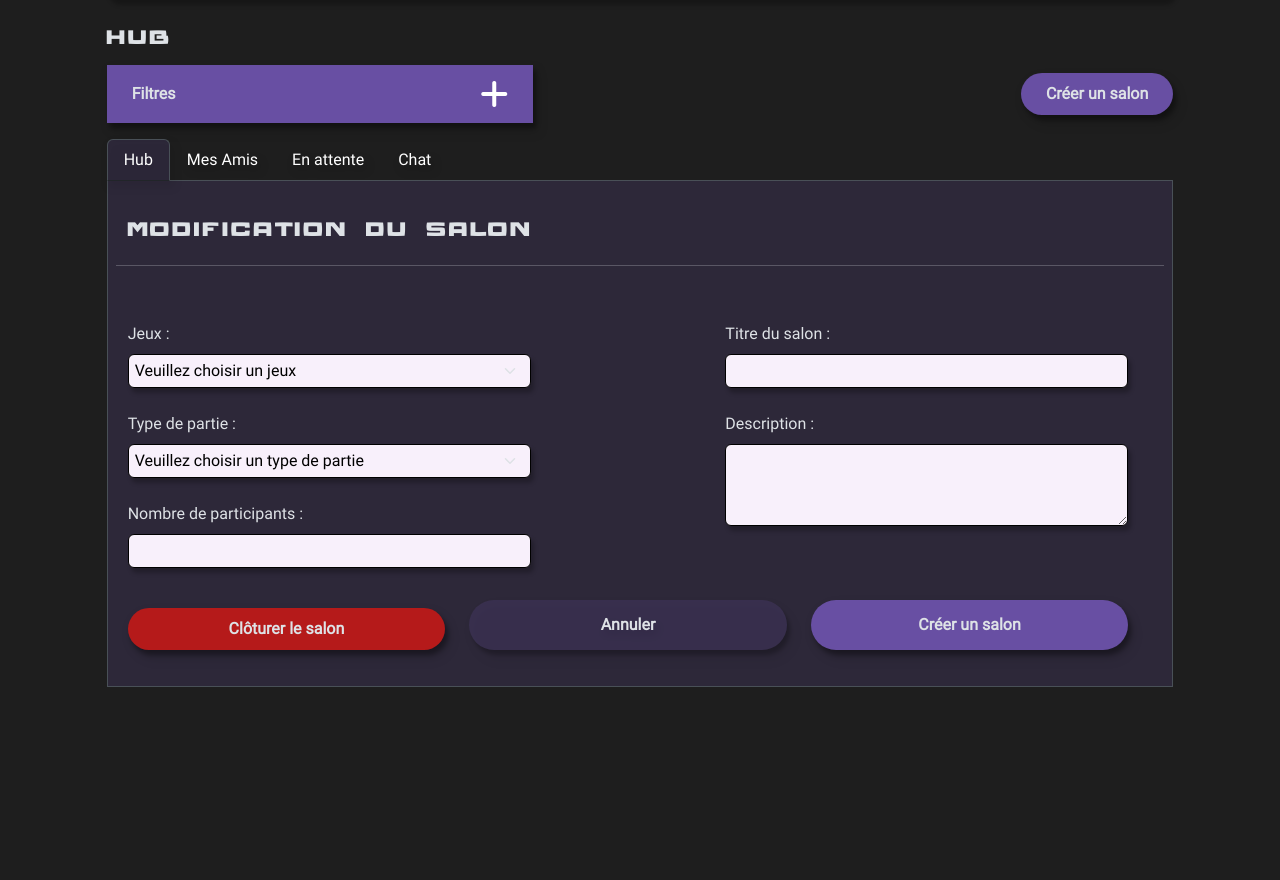
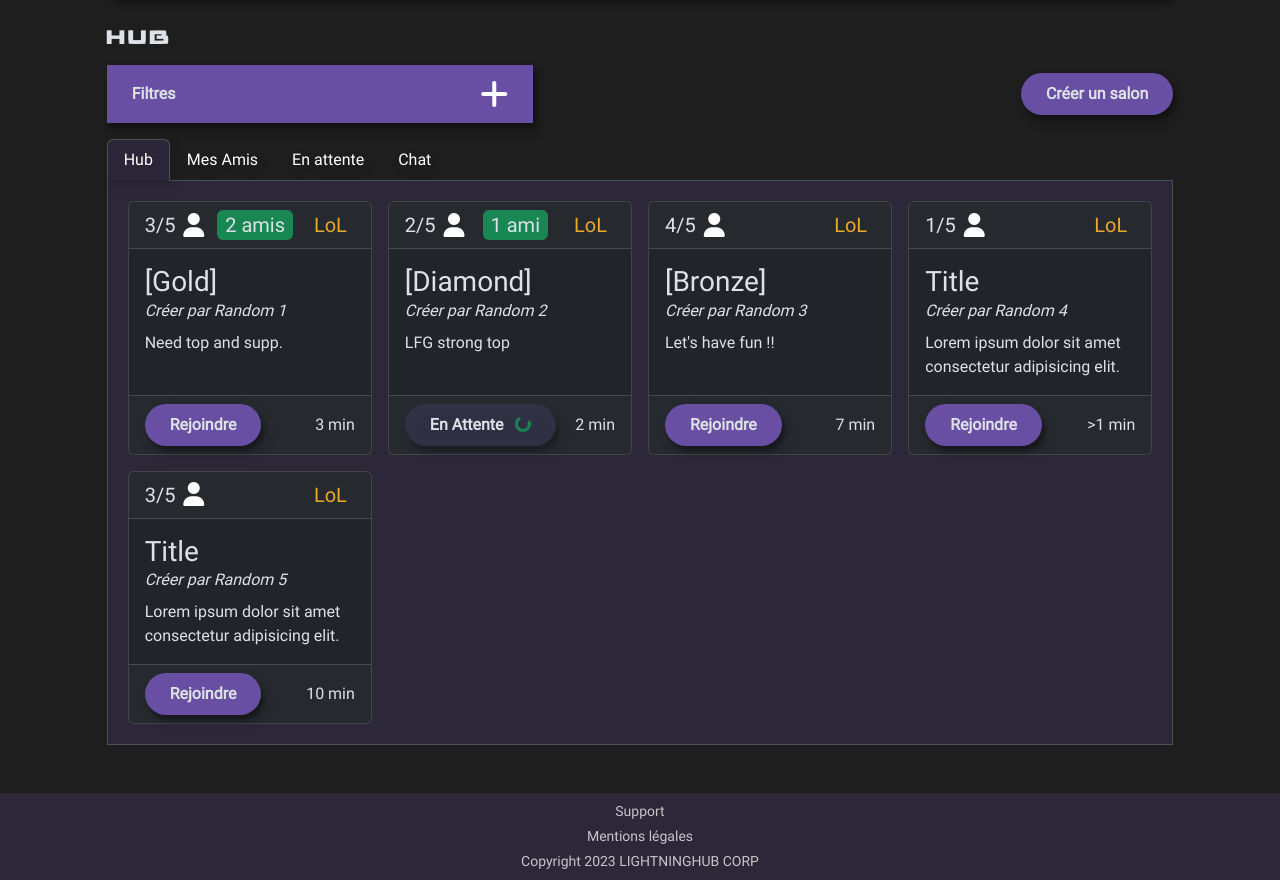
Before and after one commit to AlexMalvy/LightningHub, a PHP site: page /hub.php in a window 1280 px wide. Shown: the part 87-967 px from the top of the page. Before the commit the page ends 774 px from the top, so only its background shows below. Run offline with PHP 8.4, Linux system fonts and the light colour scheme; some libraries are stand-ins or nearby versions.

Commit message:
hub changed buttons classes changed the display for create and update room

```diff
--- a/public/hub.php
+++ b/public/hub.php
@@ -120,7 +120,7 @@
             <div class="tab-content bg-color-purple-faded" id="myTabContent">
 
                 <!-- Hub tab content -->
-                <div class="tab-pane fade show p-1 border" id="hub-tab-pane" role="tabpanel" aria-labelledby="hub-tab" tabindex="0">
+                <div class="tab-pane fade show p-1 active border" id="hub-tab-pane" role="tabpanel" aria-labelledby="hub-tab" tabindex="0">
 
                     <div class="container-fluid p-3">
                         <div class="row row-cols-1 row-cols-md-2 row-cols-xl-4 g-3">
@@ -499,16 +499,16 @@
                                 <!-- Left Side -->
                                 <div class="col-lg-5 d-lg-flex flex-column">
                                     <div>
-                                        <label for="games" class="mb-2">Jeux :</label>
-                                        <select id="games" class="input mb-4 w-100" aria-label="Select" name="games" required aria-required="true">
+                                        <label for="game_new_room" class="mb-2">Jeux :</label>
+                                        <select id="game_new_room" class="input mb-4 w-100" aria-label="Select" name="room_game" required aria-required="true">
                                             <option selected>Veuillez choisir un jeu</option>
                                             <option value="lol">League Of Legends</option>
                                         </select>
                                     </div>
 
                                     <div>
-                                        <label for="type" class="mb-2">Type de partie :</label>
-                                        <select id="type" class="input mb-4 w-100" aria-label="Select" name="type" required aria-required="true">
+                                        <label for="game_type_new_room" class="mb-2">Type de partie :</label>
+                                        <select id="game_type_new_room" class="input mb-4 w-100" aria-label="Select" name="room_game_type" required aria-required="true">
                                             <option selected>Veuillez choisir un type de partie</option>
                                             <option value="normal">Normal</option>
                                             <option value="ranked">Ranked</option>
@@ -516,16 +516,16 @@
                                     </div>
 
                                     <div>
-                                        <label for="numberofparticipants" class="mb-2">Nombre de participants :</label>
-                                        <input type="number" name="numberofparticipants" id="numberofparticipants" min="1" max="10" class="input mb-4 w-100" required aria-required="true">
+                                        <label for="player_number_new_room" class="mb-2">Nombre de participants :</label>
+                                        <input type="number" name="room_number_player" id="player_number_new_room" min="1" max="10" class="input mb-4 w-100" required aria-required="true">
                                     </div>
                                 </div>
 
                                 <!-- Right Side -->
                                 <div class="col-lg-5 offset-lg-2 d-lg-flex flex-column">
                                     <div>
-                                        <label for="titleroom" class="mb-2">Titre du salon :</label>
-                                        <input type="text" name="titleroom" id="titleroom" maxlength="40" class="input mb-4 w-100" required aria-required="true">
+                                        <label for="title_new_room" class="mb-2">Titre du salon :</label>
+                                        <input type="text" name="room_title" id="title_new_room" maxlength="40" class="input mb-4 w-100" required aria-required="true">
                                     </div>
 
                                     <div>
@@ -536,10 +536,8 @@
 
                                 <!-- Buttons -->
                                 <div class="d-lg-flex col-lg-5 offset-lg-7">
-
-                                    <button class="btn w-100 btn lh-buttons-purple-faded mb-3 me-lg-4">Annuler</button>
-                                    <button class="btn w-100 btn lh-buttons-purple mb-3">Créer un salon</button>
-
+                                    <button class="btn w-100 lh-buttons-purple-faded mb-3 me-lg-4">Annuler</button>
+                                    <button class="btn w-100 lh-buttons-purple mb-3">Créer un salon</button>
                                 </div>
 
                             </form>
@@ -550,13 +548,13 @@
                 </div>
 
                 <!-- Update Room hub tab content -->
-                <div class="tab-pane fade show p-1 active border" id="update-room-hub-tab-pane" role="tabpanel" aria-labelledby="update-room-hub-tab" tabindex="0">
+                <div class="tab-pane fade show p-1 border" id="update-room-hub-tab-pane" role="tabpanel" aria-labelledby="update-room-hub-tab" tabindex="0">
 
                     <div class="py-3">
                         <div class="row row-cols-1 px-3">
 
                             <div class="col">
-                                <h3 class="reconstruct mt-3">Modification du salon</h3>
+                                <h3 class="reconstruct mt-2">Modification d'un salon</h3>
                             </div>
                             <div class="col px-2 px-md-5 px-lg-0 pb-4">
                                 <hr>
@@ -568,16 +566,16 @@
                                 <!-- Left Side -->
                                 <div class="col-lg-5 d-lg-flex flex-column">
                                     <div>
-                                        <label for="games" class="mb-2">Jeux :</label>
-                                        <select id="games" class="form-select input mb-4 w-100" aria-label="Select" name="games" required aria-required="true">
-                                            <option selected>Veuillez choisir un jeux</option>
+                                        <label for="game_update_room" class="mb-2">Jeux :</label>
+                                        <select id="game_update_room" class="input mb-4 w-100" aria-label="Select" name="room_game" required aria-required="true">
+                                            <option selected>Veuillez choisir un jeu</option>
                                             <option value="lol">League Of Legends</option>
                                         </select>
                                     </div>
 
                                     <div>
-                                        <label for="type" class="mb-2">Type de partie :</label>
-                                        <select id="type" class="form-select input mb-4 w-100" aria-label="Select" name="type" required aria-required="true">
+                                        <label for="game_type_update_room" class="mb-2">Type de partie :</label>
+                                        <select id="game_type_update_room" class="input mb-4 w-100" aria-label="Select" name="room_game_type" required aria-required="true">
                                             <option selected>Veuillez choisir un type de partie</option>
                                             <option value="normal">Normal</option>
                                             <option value="ranked">Ranked</option>
@@ -585,18 +583,16 @@
                                     </div>
 
                                     <div>
-                                        <label for="numberofparticipants" class="mb-2">Nombre de participants :</label>
-                                        <input type="number" name="numberofparticipants" id="numberofparticipants" min="1" max="10" class="input mb-3 w-100" required aria-required="true">
+                                        <label for="player_number_update_room" class="mb-2">Nombre de participants :</label>
+                                        <input type="number" name="room_number_player" id="player_number_update_room" min="1" max="10" class="input mb-4 w-100" required aria-required="true">
                                     </div>
                                 </div>
-
 
                                 <!-- Right Side -->
                                 <div class="col-lg-5 offset-lg-2 d-lg-flex flex-column">
                                     <div>
-                                        <label for="titleroom" class="mb-2">Titre du salon :</label>
-                                        <input type="text" name="titleroom" id="titleroom" maxlength="40" class="input mb-4 w-100" required aria-required="true">
-
+                                        <label for="title_update_room" class="mb-2">Titre du salon :</label>
+                                        <input type="text" name="room_title" id="title_update_room" maxlength="40" class="input mb-4 w-100" required aria-required="true">
                                     </div>
 
                                     <div>
@@ -605,13 +601,15 @@
                                     </div>
                                 </div>
 
+                                <!-- Buttons -->
+                                <div class="d-lg-flex col-lg-5 offset-lg-2 order-lg-2 flex-lg-row-reverse">
+                                    <button class="btn w-100 lh-buttons-purple mb-3">Modifier le salon</button>
+                                    <button class="btn w-100 lh-buttons-purple-faded mb-4 mb-lg-3 me-lg-4">Annuler</button>
+                                </div>
+                                <div class="d-lg-flex col-lg-5 order-lg-1">
+                                    <button class="btn w-100 lh-buttons-red mb-3">Clôturer le salon</button>
+                                </div>
 
-                                <!-- Buttons -->
-                                <div class="col d-lg-flex">
-                                    <button class="btn lh-buttons-purple w-100 mt-3 order-lg-3">Créer un salon</button>
-                                    <button class="btn lh-buttons-purple-faded w-100 mt-3 ms-lg-auto me-lg-4 order-lg-2">Annuler</button>
-                                    <button class="btn lh-buttons-red w-100 mt-4 me-lg-4 order-lg-1">Clôturer le salon</button>
-                                </div>
                             </form>
 
                         </div>
@@ -625,7 +623,7 @@
 
     </main>
 
-    <?php //require_once(__DIR__."/../view/footer.php") ?>
+    <?php require_once(__DIR__."/../view/footer.php") ?>
 
     <script src="https://cdn.jsdelivr.net/npm/bootstrap@5.3.2/dist/js/bootstrap.bundle.min.js" integrity="sha384-C6RzsynM9kWDrMNeT87bh95OGNyZPhcTNXj1NW7RuBCsyN/o0jlpcV8Qyq46cDfL" crossorigin="anonymous"></script>
     <script src="assets/js/scriptAccount.js"> </script>
```
